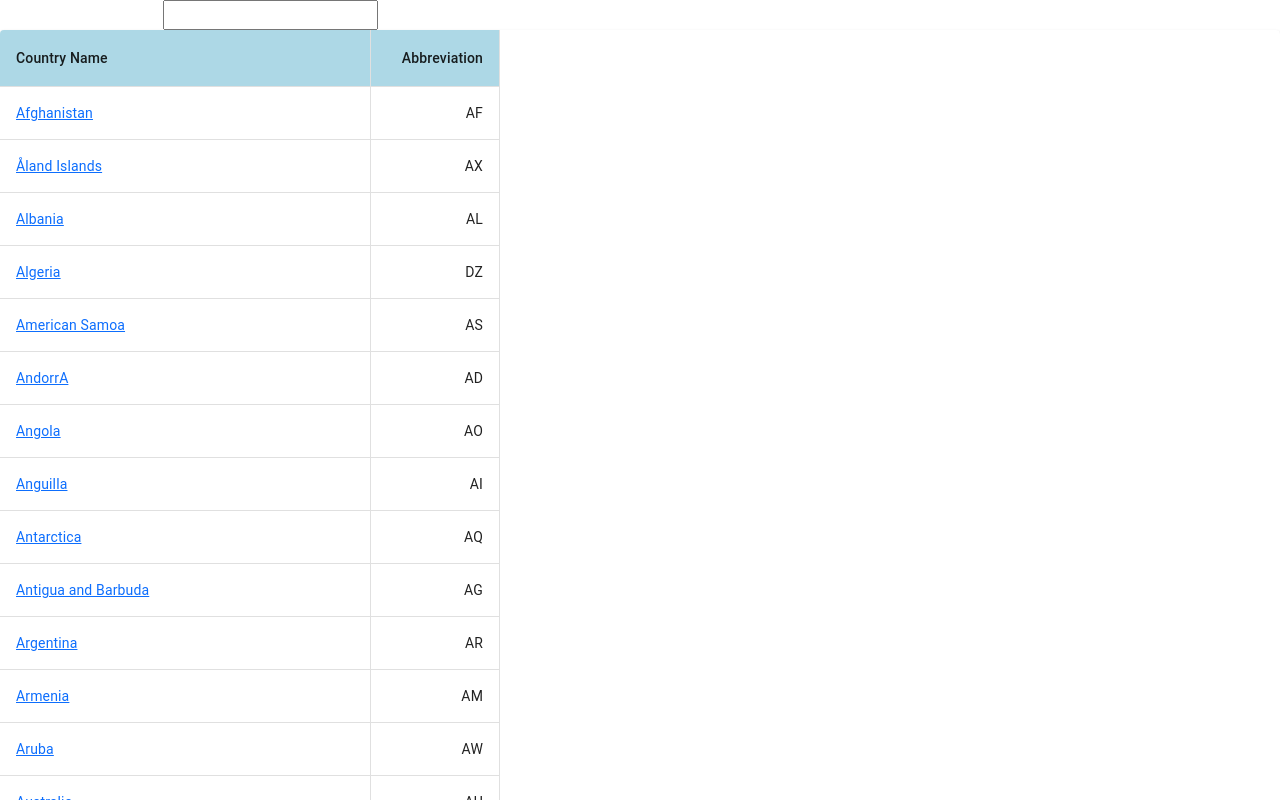
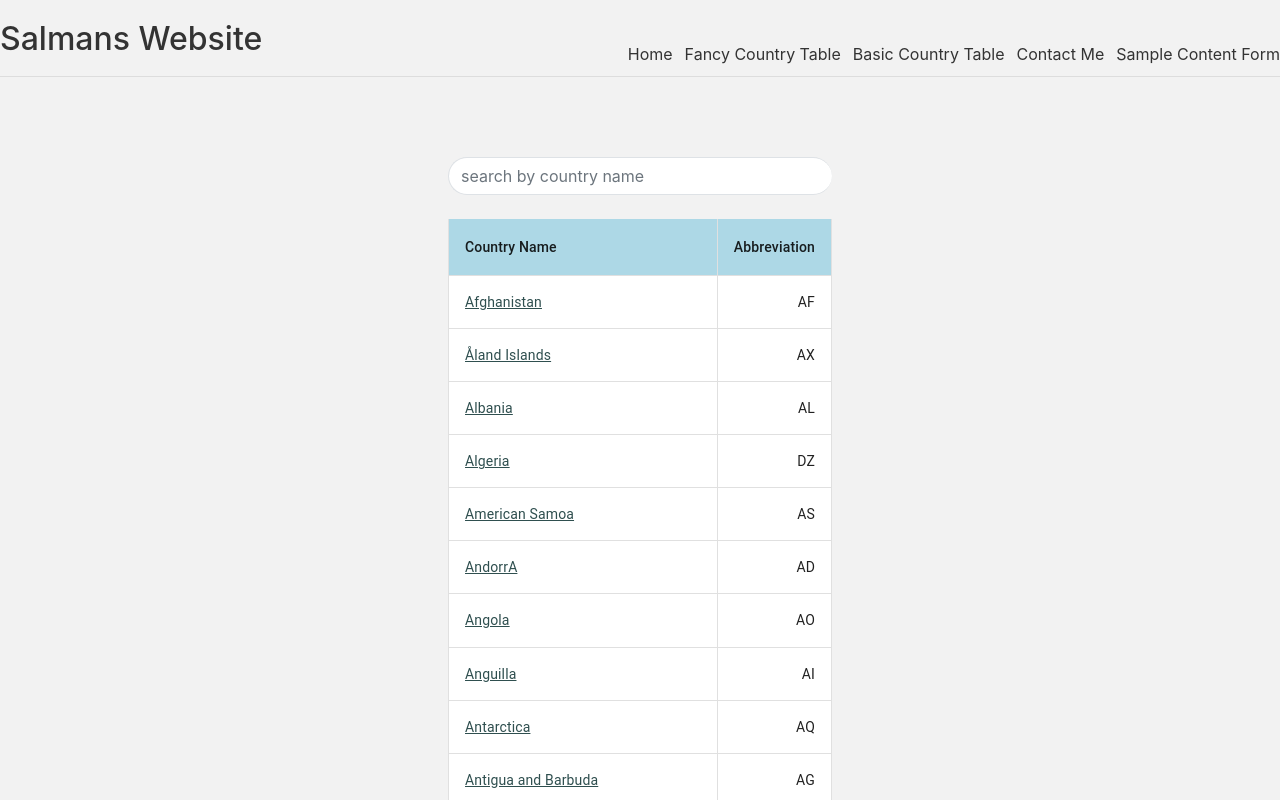
Before and after one commit to Salm9n/country-website-nextjs, a Next.js app: page /posts/build-table in a window 1280 px wide. Shown: the top 800 px of the page. Built offline with nearby package versions, Linux system fonts and the light colour scheme.

Commit message:
Added more css and a contact page

```diff
--- /dev/null
+++ b/components/Footer.js
@@ -0,0 +1,9 @@
+const Footer = () => {
+    return (
+        <footer>
+            Salman Mohammed 2021
+        </footer>
+     );
+}
+
+export default Footer;
--- a/components/Header.js
+++ b/components/Header.js
@@ -2,7 +2,16 @@ import Link from 'next/link'
 
 const Header = () => {
     return (
-    'header'
+      <nav>
+      <div className="logo">
+        <h2>Salmans Website</h2>
+      </div>
+      <Link href="/"><a>Home</a></Link>
+      <Link href="/posts/build-table"><a>Fancy Country Table</a></Link>
+      <Link href="/posts/country"><a>Basic Country Table</a></Link>
+      <Link href="/posts/contactme"><a>Contact Me</a></Link>
+      <Link href="/posts/post"><a>Sample Content Form</a></Link>
+    </nav>
       );
 }
 
--- a/components/Layout.js
+++ b/components/Layout.js
@@ -1,5 +1,6 @@
 import Head from 'next/head'
 import Header from './Header';
+import Footer from './Footer';
 
 const Layout = ({ children }) => {
     return (
@@ -8,7 +9,9 @@ const Layout = ({ children }) => {
             <title>Country Website</title>
             <link rel= "icon" href="/country.png" />
         </Head>
+    <Header />
     {children}
+    <Footer />
     </div>
 
       );
--- a/pages/_app.js
+++ b/pages/_app.js
@@ -1,10 +1,24 @@
 import Layout from '../components/Layout'
 import Head from 'next/head'
+import App from 'next/app'
 import 'bootstrap/dist/css/bootstrap.css'
 import '../styles/globals.css'
 
 // This default export is required in a new `pages/_app.js` file.
-export default function MyApp({ Component, pageProps }) {
+class MyApp extends App {
+render() {
+  const { Component, pageProps, router } = this.props
+
+  if (router.pathname == '/') {
+    return (
+      <>
+      <Head>
+       <meta name="viewport" content="width=device-width, initial-scale=1" />
+    </Head>
+        <Component {...pageProps} />
+    </>
+    )
+  }
   return (
   <>
   <Head>
@@ -16,3 +30,5 @@ export default function MyApp({ Component, pageProps }) {
 </>
   )
 }
+}
+export default MyApp
--- a/pages/posts/build-table.js
+++ b/pages/posts/build-table.js
@@ -8,6 +8,7 @@ import TableContainer from '@material-ui/core/TableContainer';
 import TableHead from '@material-ui/core/TableHead';
 import TableRow from '@material-ui/core/TableRow';
 import Paper from '@material-ui/core/Paper';
+import styles from '../../styles/table.module.css';
 
 import { countries } from "../../country.js";
 import Link from "next/link";
@@ -25,11 +26,16 @@ const useStyles = makeStyles({
   table: {
     maxWidth: 500,
     "& .MuiTableCell-root": {
-      borderRight: "1px solid rgba(224, 224, 224, 1)" }
+      borderRight: "1px solid rgba(224, 224, 224, 1)",
+      borderLeft: "1px solid rgba(224, 224, 224, 1)"  }
   },
 
   tableHead: {
     backgroundColor: '#ADD8E6'
+  },
+
+  tableCell: {
+    backgroundColor: 'white'
   },
 
   tableRow: {
@@ -70,12 +76,16 @@ export default function BasicTable({ countryList }) {
 
   return (
   <>
-    <label htmlFor="country">Filter by country name:</label>
-    <input
+  <div className = {styles.center}>
+    <div className="form-group has-search">
+      <span className="fa fa-search form-control-feedback"></span>
+    <input className ="form-control border-end-0 border rounded-pill"
      type="text"
      id="filter"
+     placeholder="search by country name"
      onChange= {onChange}></input>
-    <TableContainer component={Paper}>
+    </div>
+    <br></br>
       <Table className={classes.table} aria-label="simple table">
         <TableHead className={classes.tableHead}>
           <TableRow>
@@ -86,17 +96,17 @@ export default function BasicTable({ countryList }) {
         <TableBody>
           {value.map((country) => (
             <TableRow key={country.id}>
-              <TableCell>
+              <TableCell className={classes.tableCell}>
               <Link href={'/posts/[id]'} as={'/posts/' + country.name}>
-                <a>{country.name}</a>
+              <a className={styles.aunderline}>{country.name}</a>
                 </Link>
               </TableCell>
-              <TableCell align="right">{country.code}</TableCell>
+              <TableCell className={classes.tableCell} align="right">{country.code}</TableCell>
             </TableRow>
           ))}
         </TableBody>
       </Table>
-    </TableContainer>
+    </div>
   </>
   );
 }
--- a/styles/globals.css
+++ b/styles/globals.css
@@ -1,9 +1,7 @@
 body{
-	margin:0;
-	padding:0;
-	background:#fff;
-	font-family: 'Raleway',sans-serif;
-	color: #fff;
+	background:#f2f2f2;
+	font-family: -apple-system, BlinkMacSystemFont, 'Segoe UI', Roboto, Oxygen, Ubuntu, Cantarell, 'Open Sans', 'Helvetica Neue', sans-serif;
+	color: #333;
 }
 .banner{
 	height: 100vh;
@@ -63,6 +61,44 @@ body{
 	background: #e91e63;
 }
 
-p {
-    font-size: 10px;
-}
+a {
+	color: #333;
+	text-decoration: none;
+  }
+  .content {
+	max-width: 960px;
+	margin: 0 auto;
+  }
+  nav {
+	margin: 10px auto 80px;
+	padding: 10px 0;
+	display: flex;
+	justify-content: flex-end;
+	align-items: flex-end;
+	border-bottom: 1px solid #ddd;
+  }
+  nav a {
+	margin-left: 12px;
+  }
+  nav .logo {
+	margin-right: auto;
+  }
+  footer {
+	display: block;
+	text-align: center;
+	padding: 30px 0;
+	margin-top: 60px;
+	color: #777;
+	border-top: 1px solid #eaeaea;
+  }
+
+  form{
+	display:block;
+	text-align:center;
+	border:1px solid;
+	padding:10px;
+	}
+
+  .left {
+	text-align: left;
+	}
--- /dev/null
+++ b/styles/table.module.css
@@ -0,0 +1,9 @@
+.aunderline {
+    text-decoration: underline;
+    color: darkslategray
+}
+
+.center {
+      margin: auto;
+      width: 30%;
+}
```
Also changed, not shown: pages/index.js (+5 -3 lines), pages/posts/contactme.js (added, +38 -0 lines), pages/posts/country.js (+12 -5 lines).
